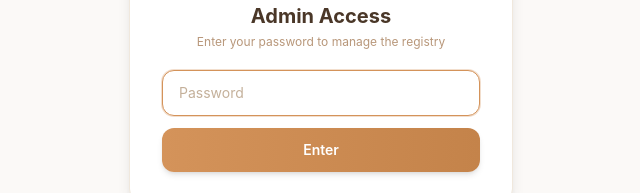
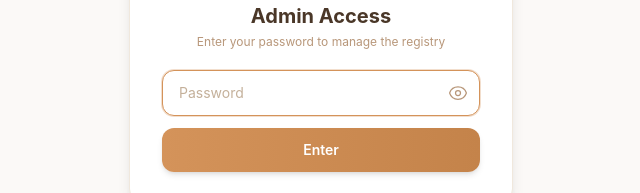
Before and after one commit to raissadeaustria/baby-registry, a Next.js app: page / in a window 1280 px wide. Shown: the part 353-546 px from the top of the page, without its empty margins (319-959 px from the left). Built offline with nearby package versions, Linux system fonts and the light colour scheme.

Commit message:
Add show/hide password toggle on login screen
Co-Authored-By: Claude Opus 4.6 (1M context) <noreply@anthropic.com>

```diff
--- a/src/app/page.tsx
+++ b/src/app/page.tsx
@@ -16,6 +16,7 @@ export default function AdminDashboard() {
   const [password, setPassword] = useState('');
   const [authError, setAuthError] = useState(false);
   const [linkCopied, setLinkCopied] = useState(false);
+  const [showPassword, setShowPassword] = useState(false);
 
   const fetchAll = useCallback(async () => {
     const [itemsRes, paymentsRes, settingsRes] = await Promise.all([
@@ -66,14 +67,27 @@ export default function AdminDashboard() {
           </div>
           <h1 className="text-xl font-bold text-[#4A3728] mb-1">Admin Access</h1>
           <p className="text-xs text-[#B8977A] mb-5">Enter your password to manage the registry</p>
+          <div className="relative mb-3">
             <input
-            type="password"
+              type={showPassword ? 'text' : 'password'}
               value={password}
               onChange={e => { setPassword(e.target.value); setAuthError(false); }}
-            className="w-full px-4 py-3 rounded-xl border border-[#E8D5C0]/60 text-[#4A3728] text-sm bg-white focus:outline-none focus:border-[#D4935A] focus:ring-1 focus:ring-[#D4935A]/30 placeholder-[#C4B09A] mb-3"
+              className="w-full px-4 py-3 pr-12 rounded-xl border border-[#E8D5C0]/60 text-[#4A3728] text-sm bg-white focus:outline-none focus:border-[#D4935A] focus:ring-1 focus:ring-[#D4935A]/30 placeholder-[#C4B09A]"
               placeholder="Password"
               autoFocus
             />
+            <button
+              type="button"
+              onClick={() => setShowPassword(!showPassword)}
+              className="absolute right-3 top-1/2 -translate-y-1/2 text-[#B8977A] hover:text-[#8B6F5A] transition-colors"
+            >
+              {showPassword ? (
+                <svg className="w-5 h-5" fill="none" viewBox="0 0 24 24" stroke="currentColor"><path strokeLinecap="round" strokeLinejoin="round" strokeWidth={1.5} d="M3.98 8.223A10.477 10.477 0 001.934 12c1.292 4.338 5.31 7.5 10.066 7.5.993 0 1.953-.138 2.863-.395M6.228 6.228A10.45 10.45 0 0112 4.5c4.756 0 8.773 3.162 10.065 7.498a10.523 10.523 0 01-4.293 5.774M6.228 6.228L3 3m3.228 3.228l3.65 3.65m7.894 7.894L21 21m-3.228-3.228l-3.65-3.65m0 0a3 3 0 10-4.243-4.243m4.242 4.242L9.88 9.88" /></svg>
+              ) : (
+                <svg className="w-5 h-5" fill="none" viewBox="0 0 24 24" stroke="currentColor"><path strokeLinecap="round" strokeLinejoin="round" strokeWidth={1.5} d="M2.036 12.322a1.012 1.012 0 010-.639C3.423 7.51 7.36 4.5 12 4.5c4.638 0 8.573 3.007 9.963 7.178.07.207.07.431 0 .639C20.577 16.49 16.64 19.5 12 19.5c-4.638 0-8.573-3.007-9.963-7.178zM15 12a3 3 0 11-6 0 3 3 0 016 0z" /></svg>
+              )}
+            </button>
+          </div>
           {authError && <p className="text-xs text-red-400 mb-3">Incorrect password</p>}
           <button type="submit" className="w-full py-3 rounded-xl bg-gradient-to-r from-[#D4935A] to-[#C4834A] text-white font-semibold text-sm shadow-md hover:shadow-lg transition-all">
             Enter
```
Lines whose indentation alone changed are shown as unchanged.
